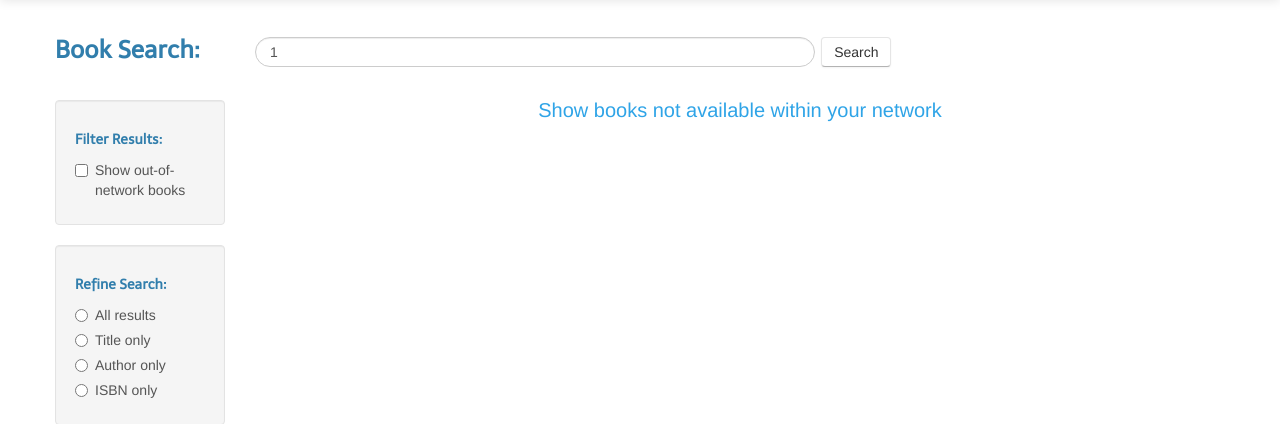
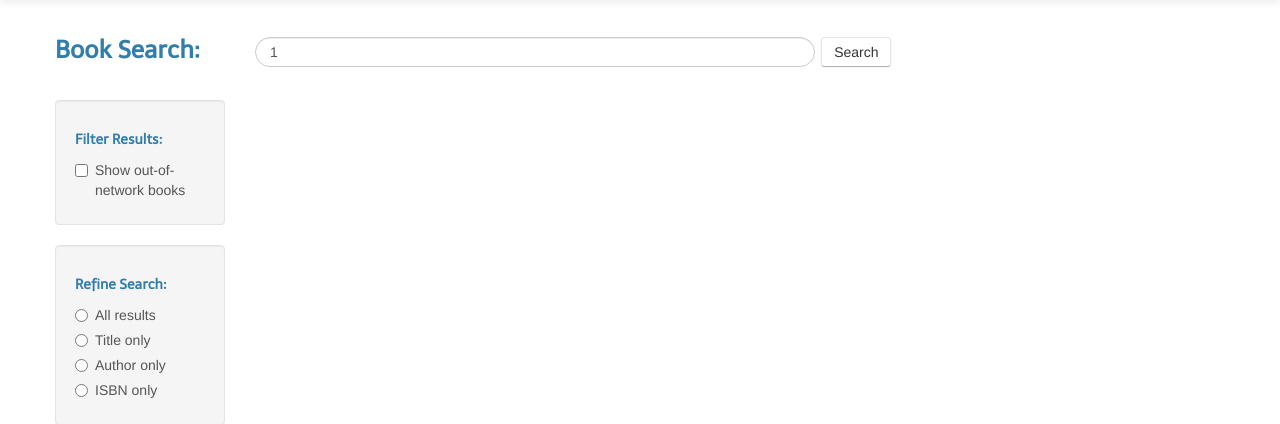
Before and after one commit to byu-osl/bookout, a Flask app: page /searchbooks/1 in a window 1280 px wide. Shown: the part 51-475 px from the top of the page. Run offline with Flask 2, Linux system fonts and the light colour scheme; data that the repository does not hold is empty.

Commit message:
Removed Show Unavailable Books Link
We decided on using the checkbox in the side bar.

```diff
--- a/bookout/templates/searchbooks.html
+++ b/bookout/templates/searchbooks.html
@@ -38,11 +38,6 @@
 	<div class="span10">
 		{% if books == False %}
 		{% else %}
-			{% if hideUnavailable == False %}
-				<p style="text-align:center; font-size:20px;"><a href="" value="hideBooks" onClick="refreshBookResults()">Hide books not available within your network</a></p>
-			{% else %}
-				<p style="text-align:center; font-size:20px;"><a href="" value="showBooks" onClick="refreshBookResults()">Show books not available within your network</a></p>
-			{% endif %}
 			<table class="table">
 			{% for book in books %}
 				<tr>
@@ -53,7 +48,6 @@
 					<td><a href="#" class="btn">Add to Library</a><br/><br/>
 						<a href="#" class="btn btn-inverse" disabled>Request to Borrow</a></td>
 				<tr>
-
 			{% endfor %}
 			</table>
 		{% endif %}
```
